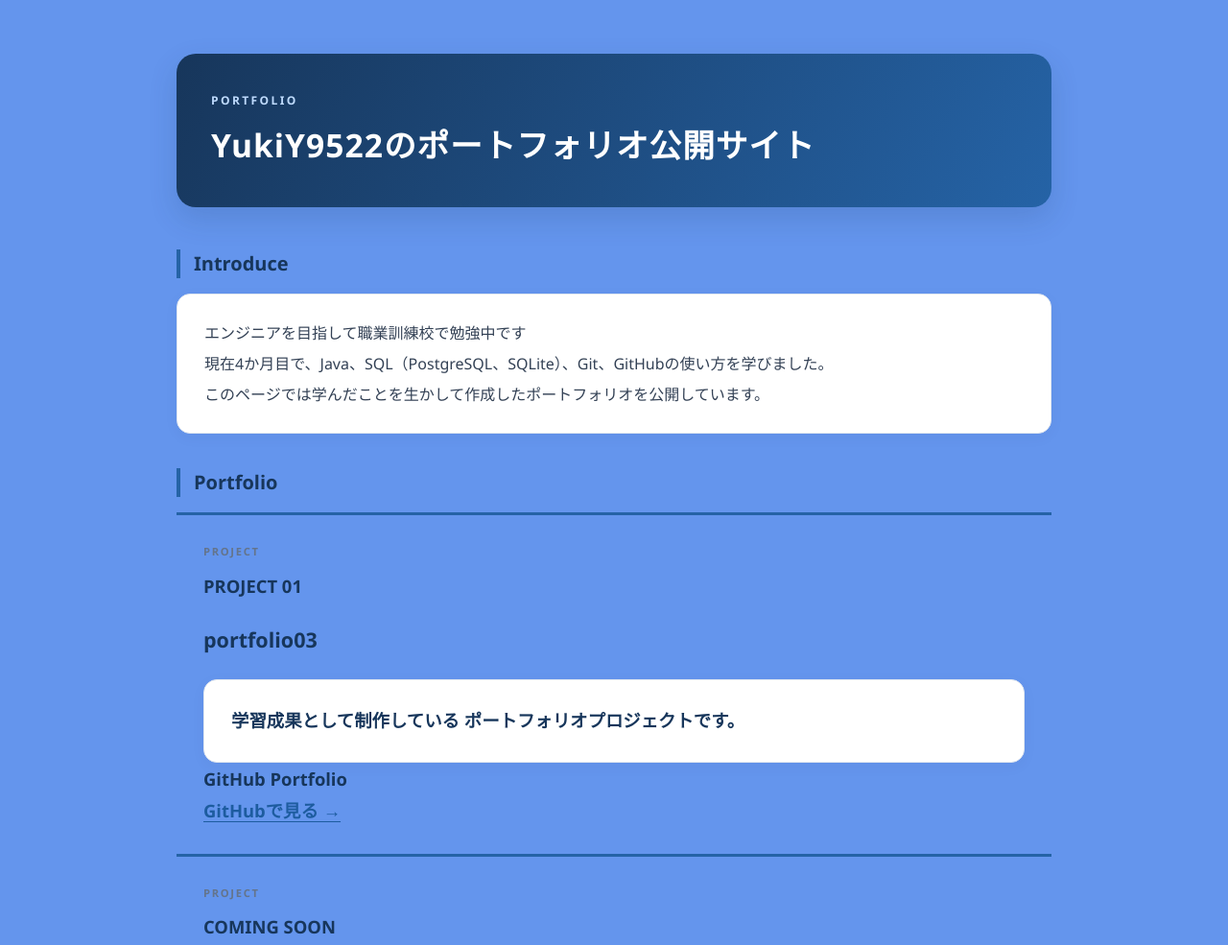
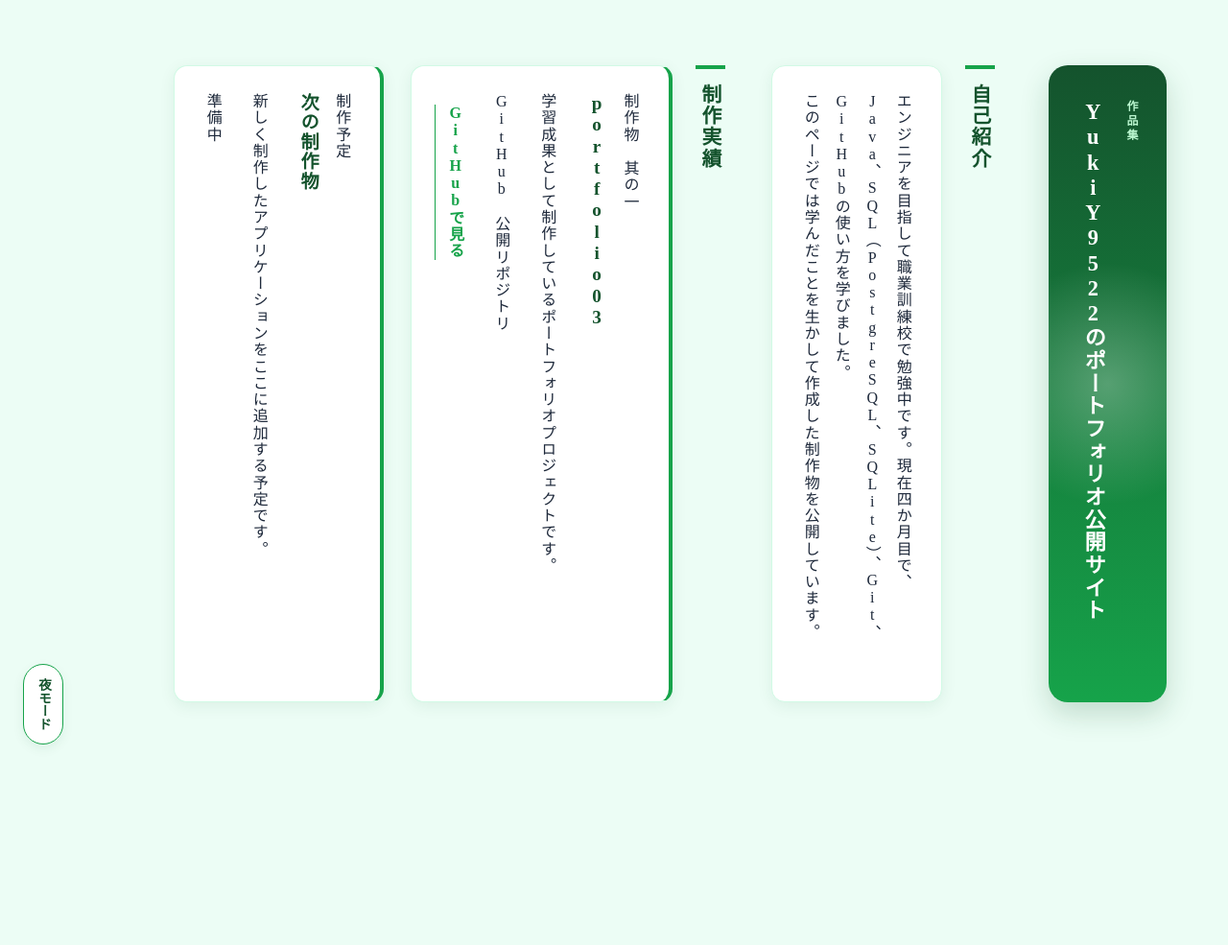
Before and after one commit to YukiY9522/YukiY9522.github.io, a plain HTML site: page index.html in a window 1280 px wide. Shown: the top 985 px of the page at 96% size. After the commit the page ends 800 px from the top, so only its background shows below. Drawn offline with Linux system fonts and the light colour scheme.

Commit message:
feat:デザイン等をオリジナルの縦書き和風デザインに変更
- htmlの横文字を日本語に変更
- cssの色等を変更
- JSのデザインを大幅に変更

```diff
--- a/css/style.css
+++ b/css/style.css
@@ -1,140 +1,252 @@
 @charset "UTF-8";
-/* 余白や枠線を含めて、要素のサイズを計算する */
+
+/* 変数定義（ライトモード：柔らかな抹茶・若草色ベース） */
+:root {
+    --bg-color: #ecfdf5;
+    --card-bg: #ffffff;
+    --text-main: #1e293b;
+    --text-muted: #64748b;
+    --green-dark: #14532d;
+    --green-main: #16a34a;
+    --green-light: #bbf7d0;
+    --border-color: #d1fae5;
+    --shadow-color: rgba(20, 83, 45, 0.08);
+}
+
+/* ダークモード（夜モード：深い森・墨緑ベース） */
+html.dark {
+    --bg-color: #061810;
+    --card-bg: #0c261a;
+    --text-main: #e2e8f0;
+    --text-muted: #94a3b8;
+    --green-dark: #86efac;
+    --green-main: #22c55e;
+    --green-light: #14532d;
+    --border-color: #14532d;
+    --shadow-color: rgba(0, 0, 0, 0.4);
+}
+
 * {
     box-sizing: border-box;
 }
 
-/* ページ全体の背景 */
+/* ページ全体を右から左への縦書きレイアウトに設定 */
 html {
-    min-height: 100%;
-    background-color: cornflowerblue;
+    height: 100%;
+    writing-mode: vertical-rl;
+    text-orientation: upright;
+    background-color: var(--bg-color);
+    transition: background-color 0.4s ease, color 0.4s ease;
 }
 
-/* コンテンツを中央に配置する */
+/* コンテンツを画面の高さ中央に配置し、横方向へ流す */
 body {
-    max-width: 960px;
-    margin: 0 auto;
-    padding: 56px 24px 80px;
+    height: 100vh;
+    max-height: 760px;
+    margin: auto 0;
+    padding: 48px 64px;
 
-    font-family: "Segoe UI", "Hiragino Kaku Gothic ProN",
-        "Yu Gothic", Meiryo, sans-serif;
-
-    color: #334155;
-    line-height: 1.8;
-    overflow-wrap: anywhere;
+    font-family: "Hiragino Mincho ProN", "Yu Mincho", "YuGothic",
+        "Hiragino Kaku Gothic ProN", Meiryo, serif;
+    color: var(--text-main);
+    line-height: 2;
+    letter-spacing: 0.08em;
 }
 
-/* サイトのタイトル */
+/* 英数字を縦書き内で自然に読める向きに整える */
+h1, h2, h3, a, button {
+    text-combine-upright: none;
+}
+
+/* サイトのタイトル（マウス追従の光エフェクト対応） */
 h1 {
-    margin: 0 0 44px;
-    padding: 40px 36px;
+    position: relative;
+    overflow: hidden;
+    margin: 0 0 0 56px;
+    padding: 36px 28px;
     border-radius: 20px;
 
-    background: linear-gradient(120deg, #17365b, #2563a6);
-    box-shadow: 0 12px 30px rgba(23, 54, 91, 0.16);
+    background: linear-gradient(180deg, #14532d, #16a34a);
+    box-shadow: 0 12px 30px rgba(20, 83, 45, 0.2);
 
     color: #ffffff;
-    font-size: clamp(1.5rem, 3.5vw, 2.1rem);
-    line-height: 1.5;
-    letter-spacing: 0.03em;
+    font-size: clamp(1.4rem, 2.8vh, 1.9rem);
+    line-height: 1.6;
 }
 
-/* タイトルの上に添える小さなラベル */
+/* JSの --mouse-x / --mouse-y に反応する光のオーラ */
+h1::after {
+    content: "";
+    position: absolute;
+    inset: 0;
+    pointer-events: none;
+    background: radial-gradient(
+        circle 180px at var(--mouse-x, 50%) var(--mouse-y, 50%),
+        rgba(255, 255, 255, 0.28),
+        transparent 70%
+    );
+}
+
+/* タイトルの右上に添える小さなラベル（英語から日本語へ変更） */
 h1::before {
-    content: "PORTFOLIO";
+    content: "作品集";
     display: block;
-    margin-bottom: 12px;
+    margin-left: 12px;
 
-    color: #bfdbfe;
+    color: #bbf7d0;
     font-size: 0.75rem;
     font-weight: 600;
-    letter-spacing: 0.2em;
+    letter-spacing: 0.25em;
 }
 
-/* 「自己紹介」「ポートフォリオ」の見出し */
+
+/* 「Introduce」「Portfolio」の見出し */
 h2 {
-    margin: 36px 0 16px;
-    padding-left: 14px;
-    border-left: 4px solid #2563a6;
+    margin: 0 48px 0 24px;
+    padding-top: 16px;
+    border-top: 4px solid var(--green-main);
 
-    color: #17365b;
-    font-size: 1.25rem;
+    color: var(--green-dark);
+    font-size: 1.3rem;
     line-height: 1.5;
 }
 
-/* 本文を白いカードとして表示する */
+/* 自己紹介文などの白いカード */
 p {
-    margin: 0;
-    padding: 24px 28px;
+    margin: 0 0 0 24px;
+    padding: 28px 24px;
 
-    border: 1px solid #e2e8f0;
+    border: 1px solid var(--border-color);
     border-radius: 14px;
-    background-color: #ffffff;
-    box-shadow: 0 4px 16px rgba(15, 23, 42, 0.04);
-
-    line-height: 2;
+    background-color: var(--card-bg);
+    box-shadow: 0 4px 16px var(--shadow-color);
 }
 
-/* 作品紹介用のカード */
+/* 作品紹介用のカード（article や section に .portfolio-card を想定） */
 .portfolio-card {
-    padding: 28px;
-    border-top: 3px solid #2563a6;
-
-    color: #17365b;
-    font-size: 1.15rem;
-    font-weight: 700;
+    margin: 0 0 0 28px;
+    padding: 28px 24px;
+    border: 1px solid var(--border-color);
+    border-right: 4px solid var(--green-main);
+    border-radius: 14px;
+    background-color: var(--card-bg);
+    box-shadow: 0 4px 16px var(--shadow-color);
 }
 
-/* 作品名の上に添える小さなラベル */
-.portfolio-card::before {
-    content: "PROJECT";
-    display: block;
-    margin-bottom: 8px;
-
-    color: #64748b;
-    font-size: 0.7rem;
-    font-weight: 600;
-    letter-spacing: 0.15em;
+.portfolio-card h3 {
+    margin: 0 0 0 16px;
+    color: var(--green-dark);
+    font-size: 1.2rem;
 }
 
-/* リンクを追加した場合の見た目 */
-a {
-    color: #1d5c9f;
-    text-decoration-thickness: 1px;
-    text-underline-offset: 4px;
+/* カード内の段落は二重枠にならないようリセット */
+.portfolio-card p {
+    margin: 0 0 0 16px;
+    padding: 0;
+    border: none;
+    background: transparent;
+    box-shadow: none;
 }
 
-/* リンクにマウスを乗せたとき */
-a:hover {
-    color: #123b68;
-    text-decoration-thickness: 2px;
+/* リンク（GitHubで見る → など） */
+a {
+    display: inline-block;
+    margin-top: 12px;
+    color: var(--green-main);
+    font-weight: 600;
+    text-decoration: none;
+    border-left: 1px solid var(--green-main);
+    padding-left: 4px;
 }
 
-/* キーボードでリンクを選択したとき */
-a:focus-visible {
-    outline: 3px solid #2563a6;
-    outline-offset: 5px;
+a:hover {
+    color: var(--green-dark);
+    border-left-width: 2px;
 }
 
-/* スマートフォンなど、画面が狭い場合 */
-@media (max-width: 600px) {
+a:focus-visible {
+    outline: 3px solid var(--green-main);
+    outline-offset: 4px;
+}
+
+/* JSの .reveal アニメーション用（右から左へフワッと出現） */
+.js-enabled .reveal {
+    opacity: 0;
+    transform: translateX(24px);
+    transition: opacity 0.7s ease, transform 0.7s ease;
+}
+
+.js-enabled .reveal.is-visible {
+    opacity: 1;
+    transform: translateX(0);
+}
+
+/* 昼夜モード切替ボタン（画面左下に固定） */
+#themeToggle {
+    position: fixed;
+    left: 24px;
+    bottom: 24px;
+    z-index: 100;
+
+    padding: 14px 10px;
+    border: 1px solid var(--green-main);
+    border-radius: 999px;
+    background-color: var(--card-bg);
+    color: var(--green-dark);
+    font-family: inherit;
+    font-size: 0.85rem;
+    font-weight: 600;
+    cursor: pointer;
+    box-shadow: 0 4px 12px var(--shadow-color);
+    transition: transform 0.2s ease, background-color 0.3s ease;
+}
+
+#themeToggle:hover {
+    transform: translateY(-2px);
+}
+
+/* スマートフォンなど、画面が狭い場合は読みやすさ優先で横書きに戻す */
+@media (max-width: 768px) {
+    html {
+        height: auto;
+        writing-mode: horizontal-tb;
+    }
+
     body {
-        padding: 28px 16px 48px;
+        height: auto;
+        max-height: none;
+        padding: 28px 16px 80px;
     }
 
     h1 {
-        margin-bottom: 32px;
+        margin: 0 0 32px;
         padding: 28px 20px;
-        border-radius: 16px;
+    }
+
+    h1::before {
+        margin-left: 0;
+        margin-bottom: 8px;
     }
 
     h2 {
-        margin-top: 28px;
-        font-size: 1.1rem;
+        margin: 32px 0 16px;
+        padding-top: 0;
+        padding-left: 14px;
+        border-top: none;
+        border-left: 4px solid var(--green-main);
     }
 
     p,
     .portfolio-card {
+        margin: 0 0 20px;
         padding: 20px;
     }
+
+    .js-enabled .reveal {
+        transform: translateY(20px);
+    }
+
+    .js-enabled .reveal.is-visible {
+        transform: translateY(0);
+    }
 }
--- a/index.html
+++ b/index.html
@@ -1,71 +1,48 @@
 <!DOCTYPE html>
 <html lang="ja">
-
 <head>
     <meta charset="UTF-8">
     <meta name="viewport" content="width=device-width, initial-scale=1.0">
+    <title>ポートフォリオ公開サイト</title>
     <link rel="stylesheet" href="css/style.css">
     <script src="js/main.js" defer></script>
-	<title>ポートフォリオ公開サイト</title>
 </head>
+<body>
 
-<body>
+    <header>
         <h1>YukiY9522のポートフォリオ公開サイト</h1>
-	<h2 class="reveal">Introduce</h2>
+    </header>
+
+    <main>
+        <section class="reveal">
+            <h2>自己紹介</h2>
             <p>
-		エンジニアを目指して職業訓練校で勉強中です<br>
-		現在4か月目で、Java、SQL（PostgreSQL、SQLite）、Git、GitHubの使い方を学びました。<br>
-		このページでは学んだことを生かして作成したポートフォリオを公開しています。
+                エンジニアを目指して職業訓練校で勉強中です。現在四か月目で、Java、SQL（PostgreSQL、SQLite）、Git、GitHubの使い方を学びました。<br>
+                このページでは学んだことを生かして作成した制作物を公開しています。
             </p>
+        </section>
 
+        <section class="reveal">
+            <h2>制作実績</h2>
 
-	<h2 class="reveal">Portfolio</h2>
-	<div class="portfolio-grid">
-	    <!-- 作品1：portfolio03 -->
             <article class="portfolio-card reveal">
-	        <div class="portfolio-image">
-	            <span>PROJECT 01</span>
-	        </div>
-	        <div class="portfolio-content">
+                <span class="project-label">制作物 其の一</span>
                 <h3>portfolio03</h3>
-	            <p class="portfolio-description">
-	                学習成果として制作している
-	                ポートフォリオプロジェクトです。
-	            </p>
-	            <div class="portfolio-tags">
-	                <span>GitHub</span>
-	                <span>Portfolio</span>
-	            </div>
-	            <a class="portfolio-link"
-	               href="https://github.com/YukiY9522/portfolio03"
-	               target="_blank"
-	               rel="noopener noreferrer">
-	                GitHubで見る →
-	            </a>
-	        </div>
+                <p>学習成果として制作しているポートフォリオプロジェクトです。</p>
+                <p>GitHub 公開リポジトリ</p>
+                <a href="https://github.com" target="_blank" rel="noopener noreferrer">GitHubで見る</a>
             </article>
 
-	    <!-- 作品2：今後追加予定 -->
             <article class="portfolio-card reveal">
-	        <div class="portfolio-image portfolio-image-next">
-	            <span>COMING SOON</span>
-	        </div>
-	        <div class="portfolio-content">
+                <span class="project-label">制作予定</span>
                 <h3>次の制作物</h3>
-	            <p class="portfolio-description">
-	                新しく制作したアプリケーションを
-	                ここに追加する予定です。
-	            </p>
-	            <div class="portfolio-tags">
-	                <span>Coming Soon</span>
-	            </div>
-	        </div>
+                <p>新しく制作したアプリケーションをここに追加する予定です。</p>
+                <span class="status-badge">準備中</span>
             </article>
-	</div>
+        </section>
+    </main>
 
-	<button id="themeToggle" class="theme-toggle" type="button" aria-pressed="false">
-		🌙 ダークモード
-	</button>
+    <button id="themeToggle" type="button" aria-pressed="false">夜モード</button>
+
 </body>
-
 </html>
--- a/js/main.js
+++ b/js/main.js
@@ -1,19 +1,21 @@
-
 "use strict";
 
-// 1. マウスに追従する光
+// 1. マウスに追従する光（縦書きタイトル用）
 const title = document.querySelector("h1");
 
+if (title) {
     title.addEventListener("pointermove", (event) => {
         const rect = title.getBoundingClientRect();
+        // 縦書きの場合、上から下への動き(Y)と右から左への動き(X)をCSS変数に渡す
         const x = ((event.clientX - rect.left) / rect.width) * 100;
         const y = ((event.clientY - rect.top) / rect.height) * 100;
 
         title.style.setProperty("--mouse-x", `${x}%`);
         title.style.setProperty("--mouse-y", `${y}%`);
     });
+}
 
-// 2. スクロール時のアニメーション
+// 2. スクロール時のアニメーション（横方向・縦書き表示に対応）
 const items = document.querySelectorAll(".reveal");
 
 if ("IntersectionObserver" in window) {
@@ -26,20 +28,40 @@ if ("IntersectionObserver" in window) {
                 observer.unobserve(entry.target);
             }
         });
-    }, { threshold: 0.1 });
+    }, {
+        // 縦書きで右から左へ読む際、画面の少し手前からフワッと表示させる
+        rootMargin: "0px 0px 0px -5%",
+        threshold: 0.1
+    });
 
     items.forEach((item) => observer.observe(item));
 }
 
-// 3. ダークモード切り替え
+// 3. マウスホイール（縦スクロール）を横スクロールに変換（縦書きサイト必須の快適化）
+window.addEventListener("wheel", (event) => {
+    // 縦方向のスクロール量があるとき、横方向（右から左）へスムーズに流す
+    if (Math.abs(event.deltaY) > Math.abs(event.deltaX)) {
+        event.preventDefault();
+        // vertical-rl（右から左）では下に回すとマイナス方向（左）へ進む
+        window.scrollBy({
+            left: -event.deltaY,
+            behavior: "auto"
+        });
+    }
+}, { passive: false });
+
+// 4. ダークモード切り替え（縦書きデザインに合う和風表現に変更）
 const themeToggle = document.getElementById("themeToggle");
 
+if (themeToggle) {
     themeToggle.addEventListener("click", () => {
         const isDark = document.documentElement.classList.toggle("dark");
 
+        // 縦書きボタン内でも縦にスッキリ収まる表記に変更
         themeToggle.textContent = isDark
-        ? "☀️ ライトモード"
-        : "🌙 ダークモード";
+            ? "昼モード"
+            : "夜モード";
 
         themeToggle.setAttribute("aria-pressed", String(isDark));
     });
+}
```
Lines whose indentation alone changed are shown as unchanged.
